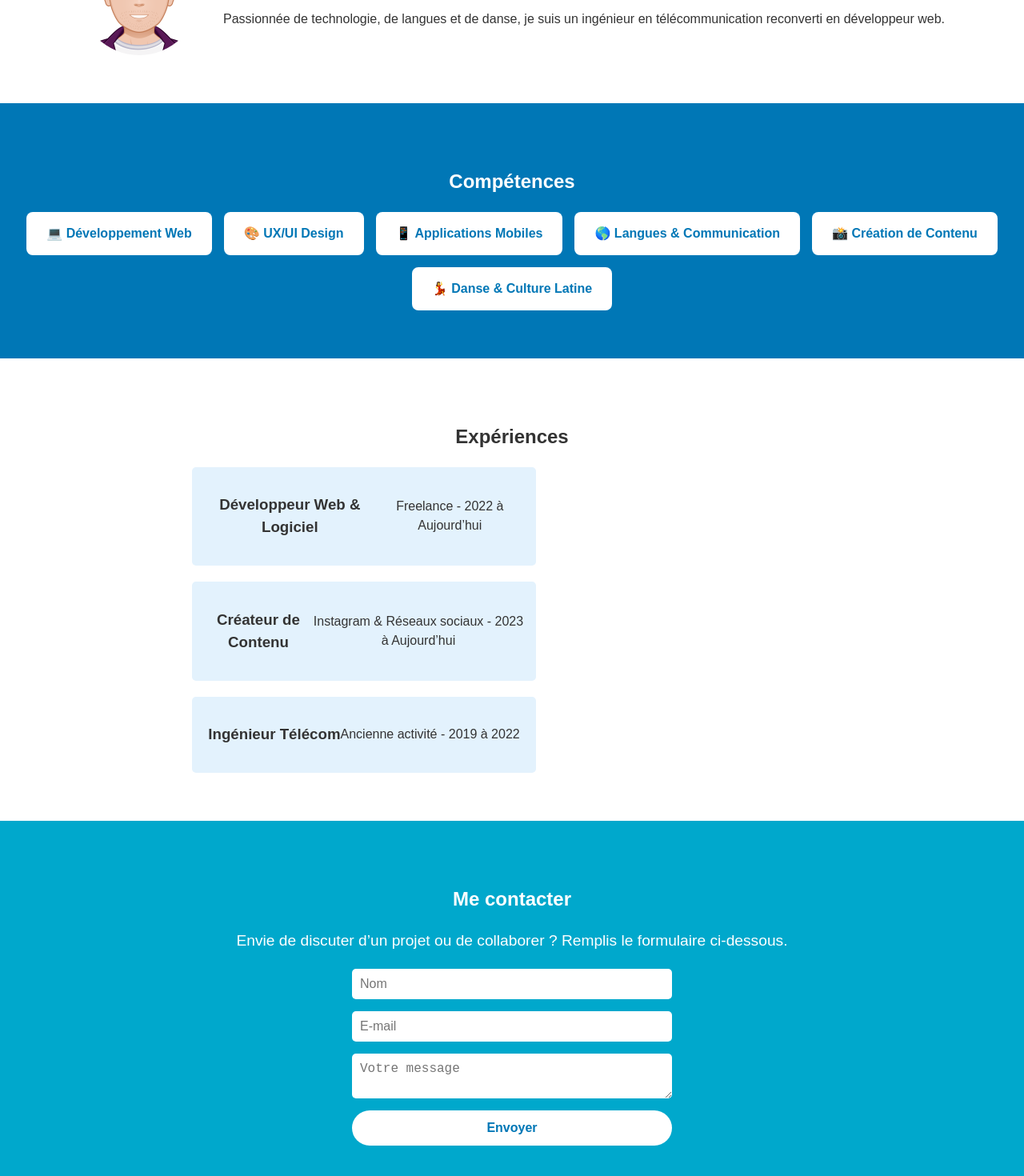
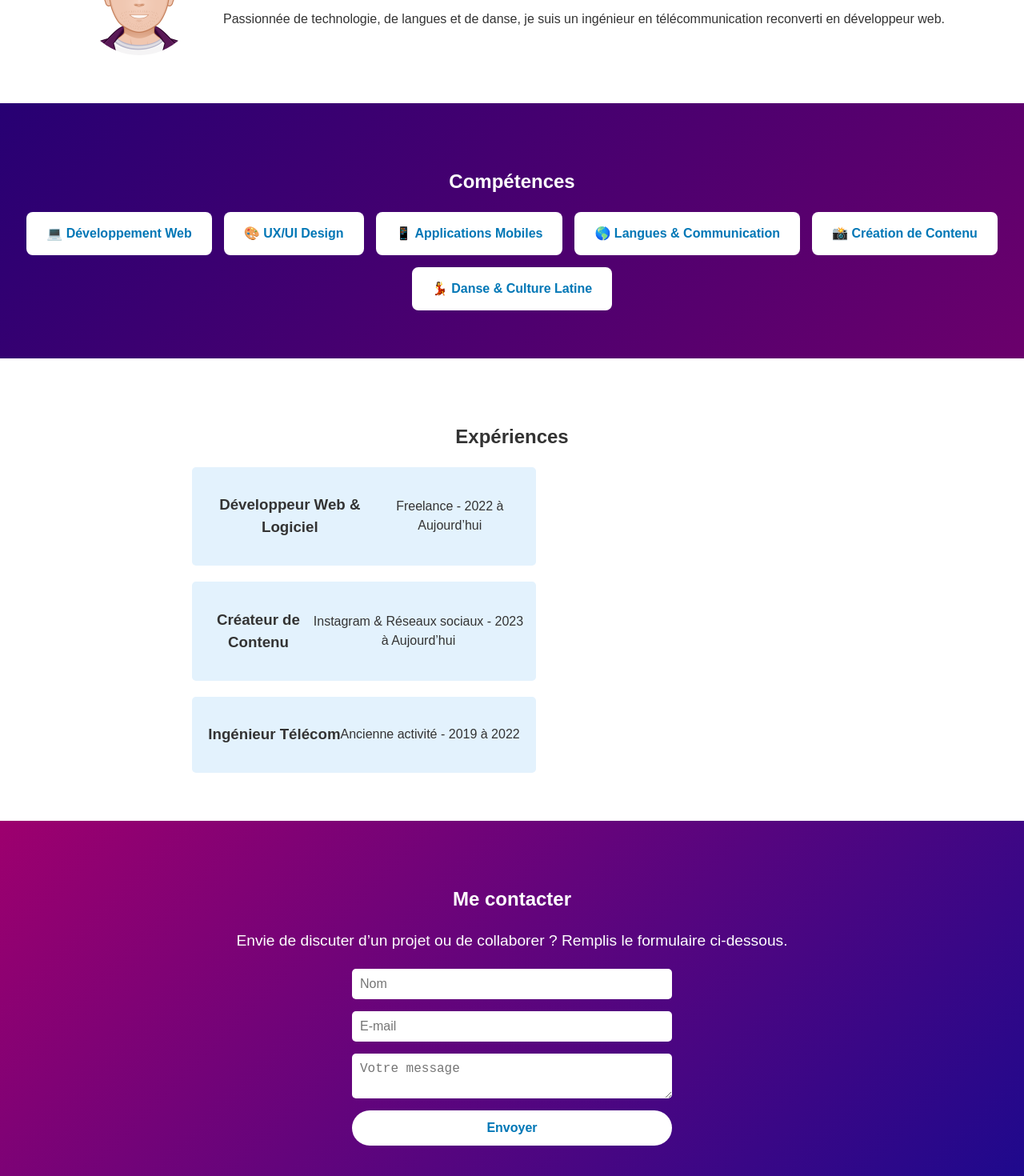
Before and after one commit to cvinciguer/portfolio-frontend, a React (Vite) app: page / in a window 1280 px wide. Shown: the part 600-2070 px from the top of the page at 80% size. Built offline with nearby package versions, Linux system fonts and the light colour scheme.

Commit message:
PTF-004-Ajout de gradients sur les backgrounds de sections de la homepage

```diff
--- a/src/components/pages/Home.css
+++ b/src/components/pages/Home.css
@@ -91,7 +91,7 @@
 
 /* --- COMPÉTENCES --- */
 .skills {
-  background: #0077b6;
+  background: linear-gradient(-45deg, #6b006c, #270073);
   color: white;
   padding: 60px 20px;
   text-align: center;
@@ -140,7 +140,7 @@
 
 /* --- CONTACT --- */
 .contact {
-  background: #00a8cc;
+  background: linear-gradient(-45deg, #1d098d, #9d006e);
   color: white;
   text-align: center;
   padding: 60px 20px;
```
